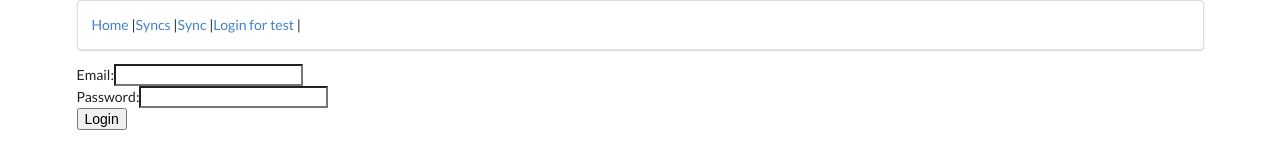
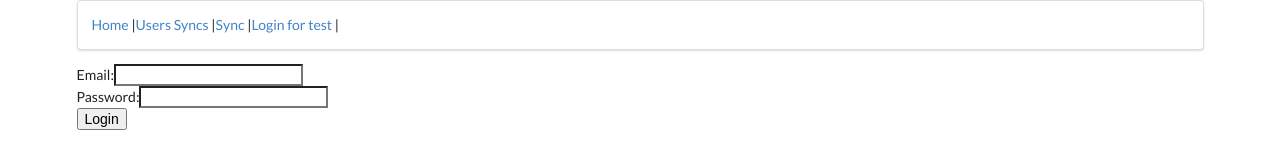
Before and after one commit to ang-lam/sync_me, a React (Create React App) app: page / in a window 1280 px wide. Shown: the top 160 px of the page. Built offline with nearby package versions, Linux system fonts and the light colour scheme; no server answers.

Commit message:
created route for allSync component

```diff
--- a/src/components/NavBar.js
+++ b/src/components/NavBar.js
@@ -5,7 +5,7 @@ const NavBar = () => {
     return (
         <div className="ui segment">
             <Link to='/home'>Home</Link> |
-            <Link to='/syncs'>Syncs</Link> |
+            <Link to='/syncs'>Users Syncs</Link> |
             <Link to='/connect'>Sync</Link> |
             <Link to='/'>Login for test</Link> |
         </div>
--- a/src/components/Router.js
+++ b/src/components/Router.js
@@ -4,6 +4,7 @@ import Home from '../components/Home'
 import RegisterPage from './RegisterPage'
 import LoginPage from './LoginPage'
 import AuthRoute from './AuthRoute'
+import AllSyncs from '../containers/AllSyncs'
 
 //import the containers for the
 
@@ -14,6 +15,7 @@ const Router = () => {
                 <Route exact path='/' component={ (routeInfo) => <LoginPage routeInfo={routeInfo} />} />
                 {/* <Route exact path='/signup' component={RegisterPage}/> */}
                 <Route exact path='/home' component={Home} />
+                <Route exact path='/connect' component={AllSyncs} />
                 {/* <AuthRoute exact path='/'>
                     <LoginPage />
                 </AuthRoute> */}
```
